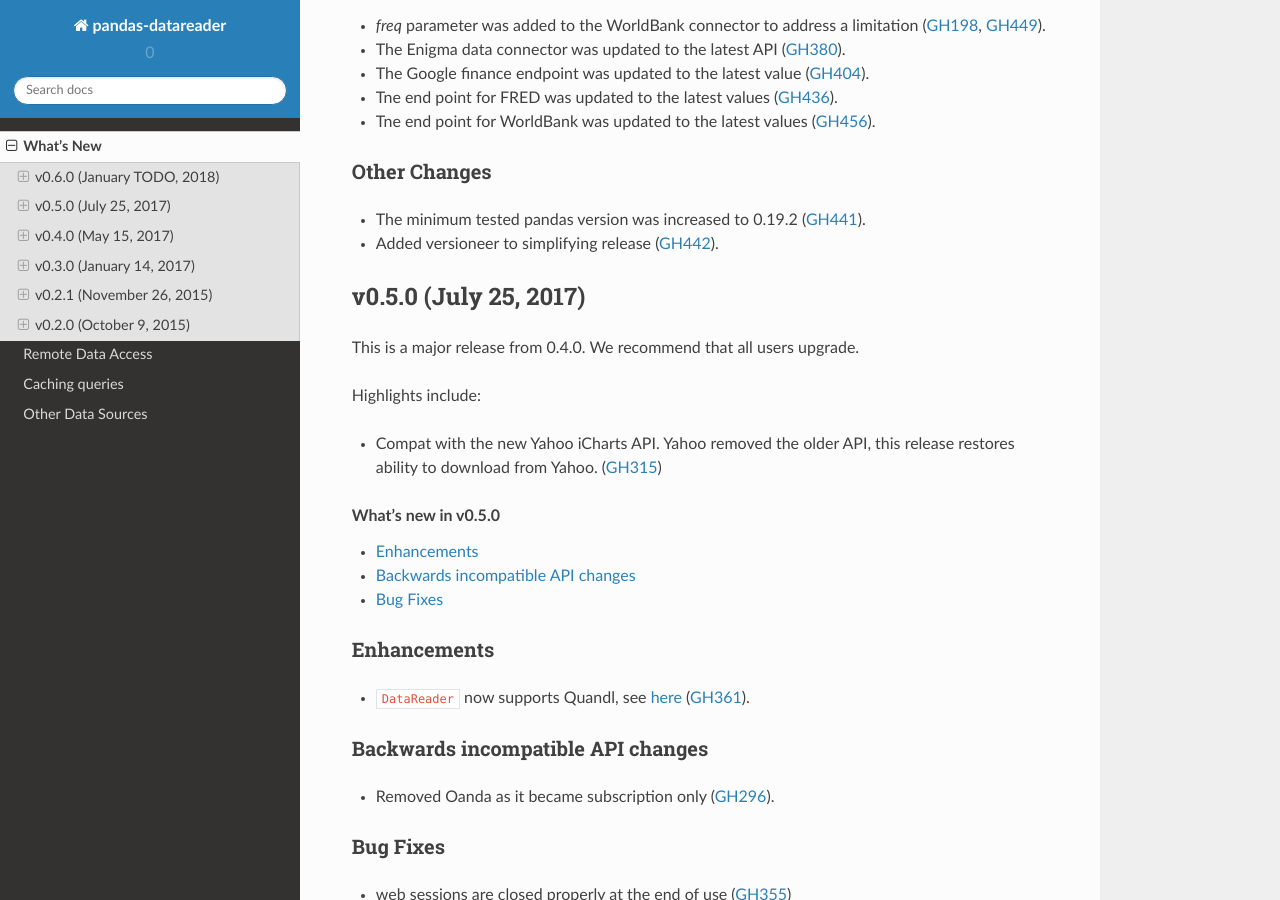
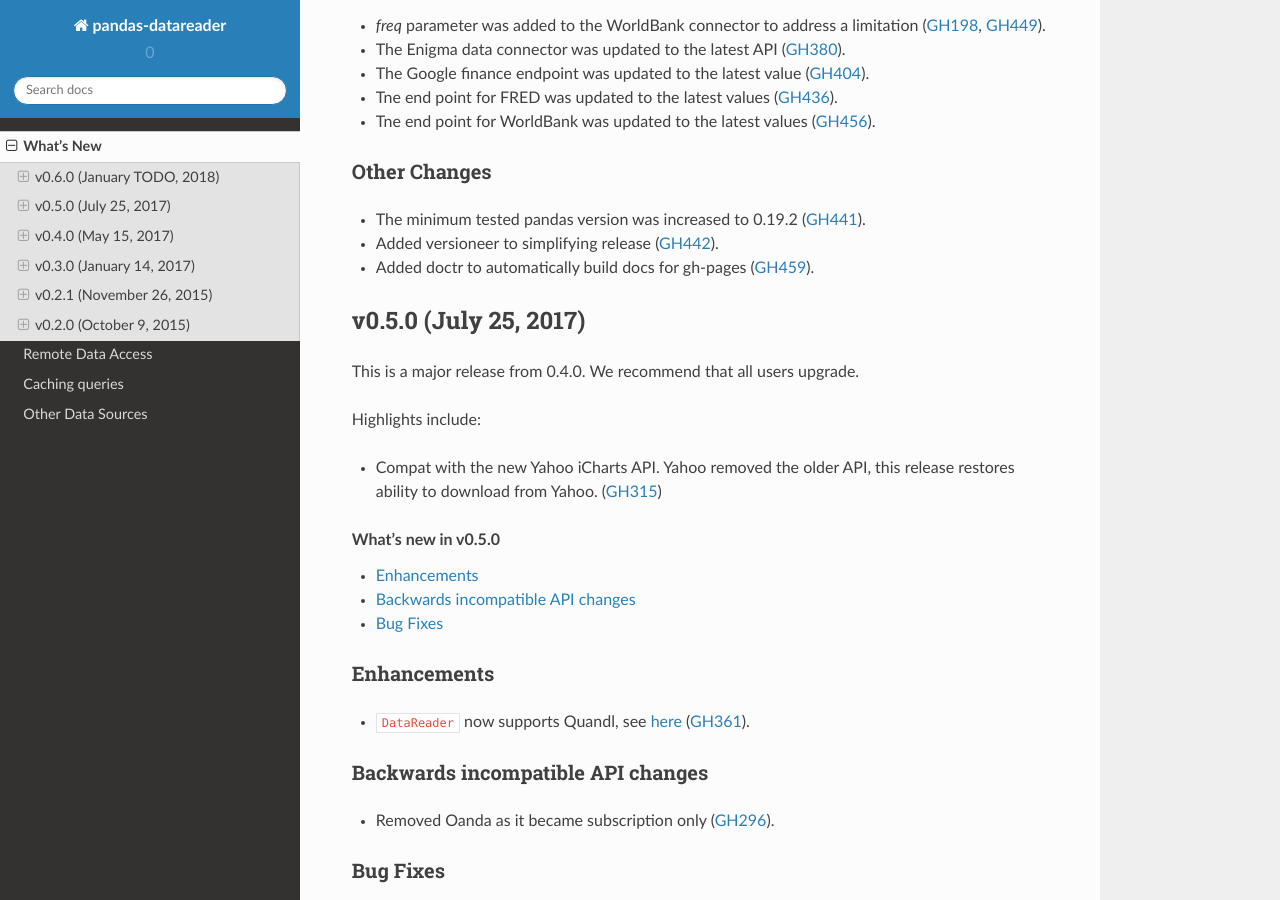
Before and after one commit to pydata/pandas-datareader, a Sphinx documentation site: the page built from docs/source/whatsnew.rst, in a window 1280 px wide and 900 px high, scrolled down 1261 px. Built offline with Sphinx 7.4.7 and the Read the Docs theme 2.0.0, drawn with Linux system fonts in a browser that asks for light colours.

Commit message:
ENH: Add automatic doc build
Add automatic docbuild and push to gh-pages

```diff
--- a/docs/source/whatsnew/v0.6.0.txt
+++ b/docs/source/whatsnew/v0.6.0.txt
@@ -71,3 +71,4 @@
 ~~~~~~~~~~~~~
 - The minimum tested pandas version was increased to 0.19.2 (:issue:`441`).
 - Added versioneer to simplifying release (:issue:`442`).
+- Added doctr to automatically build docs for gh-pages (:issue:`459`).
```
Also changed, not shown: .travis.yml.
